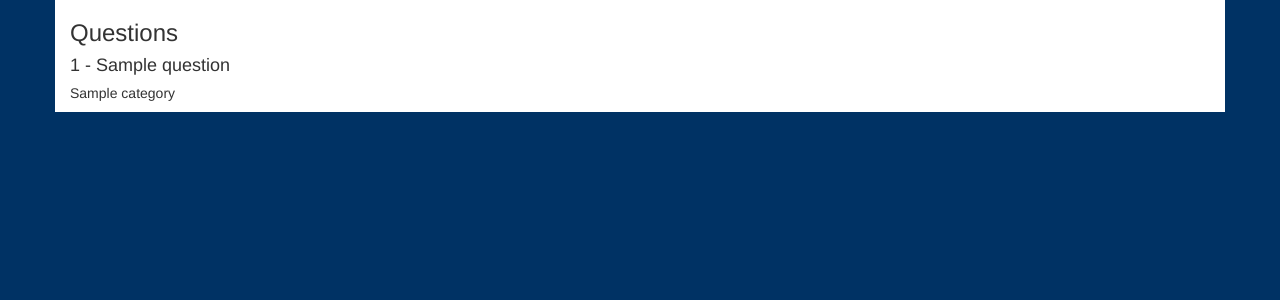
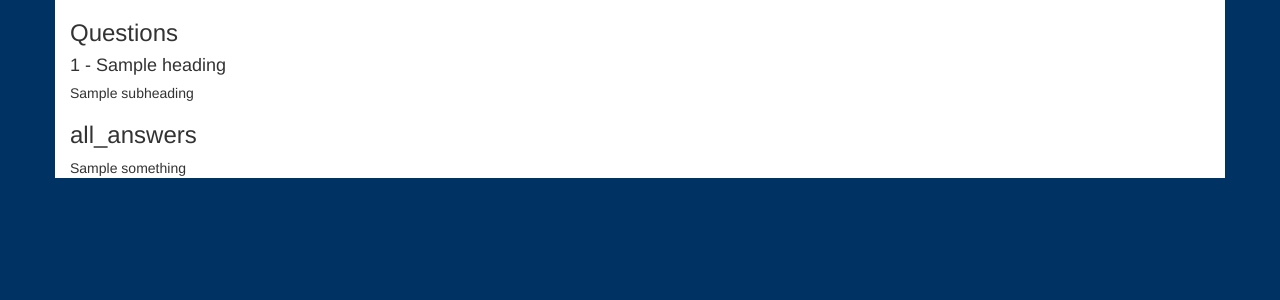
Before and after one commit to rtoddf/nltk, a Flask app: template templates/scraper.html in a window 1280 px wide. Shown: the top 300 px of the page. Run offline with Flask 2, Linux system fonts and the light colour scheme; the template is opened without the code that fills it: most values are stand-ins (such as "Sample title", 1, 10 or a date in 2020); style sheets or scripts are compiled from the project's sources; some libraries are stand-ins or nearby versions.

Commit message:
work in progress

```diff
--- a/templates/scraper.html
+++ b/templates/scraper.html
@@ -2,10 +2,14 @@
 
 {% block content %}
     <h3>Questions</h3>
-    {% for question in questions %}
-        <h4>{{ loop.index }} - {{ question }}</h4>
-        {% for category in all_categories[loop.index] %}
-            <h5>{{ category }}</h5>
+    {% for heading in headings %}
+        <h4>{{ loop.index }} - {{ heading }}</h4>
+        {% for subheading in subheadings[loop.index] %}
+            <h5>{{ subheading }}</h5>
         {% endfor %}
     {% endfor %}
+
+
+    <h3>all_answers</h3>
+    {{ something }}
 {% endblock content %}
```
Also changed, not shown: views.py (+21 -17 lines), 2 other files.
